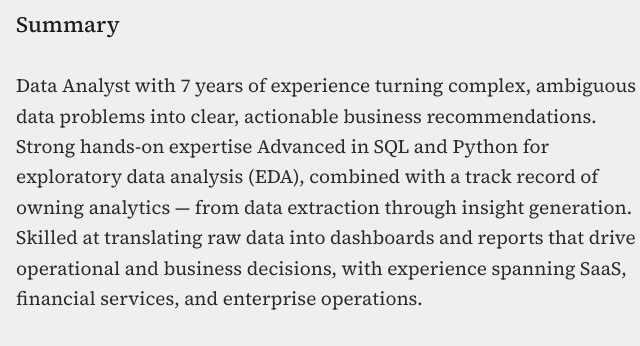
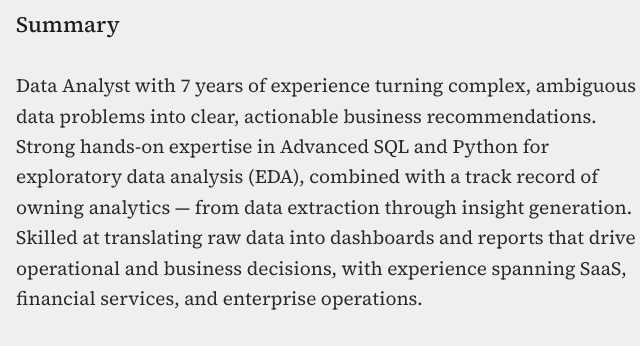
Before and after one commit to nperaje/nikhil-portfolio, a plain HTML site: page index.html in a window 1280 px wide. Shown: the part 365-711 px from the top of the page, 272-912 px from the left. Drawn offline with Linux system fonts and the light colour scheme.

Commit message:
Fix typo in expertise description in index.html

```diff
--- a/index.html
+++ b/index.html
@@ -361,7 +361,7 @@
     </div>
     <p class="summary">
       Data Analyst with 7 years of experience turning complex, ambiguous data problems into clear, actionable business recommendations.
-      Strong hands-on expertise Advanced in SQL and Python for exploratory data analysis (EDA), combined with a track record of owning analytics — from data extraction through insight generation.
+      Strong hands-on expertise in Advanced SQL and Python for exploratory data analysis (EDA), combined with a track record of owning analytics — from data extraction through insight generation.
       Skilled at translating raw data into dashboards and reports that drive operational and business decisions, with experience spanning SaaS, financial services, and enterprise operations.
     </p>
     <div class="metrics">
```
